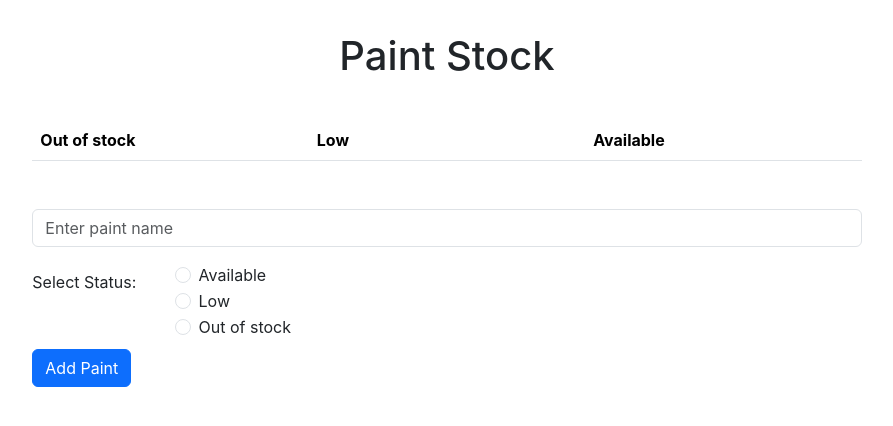
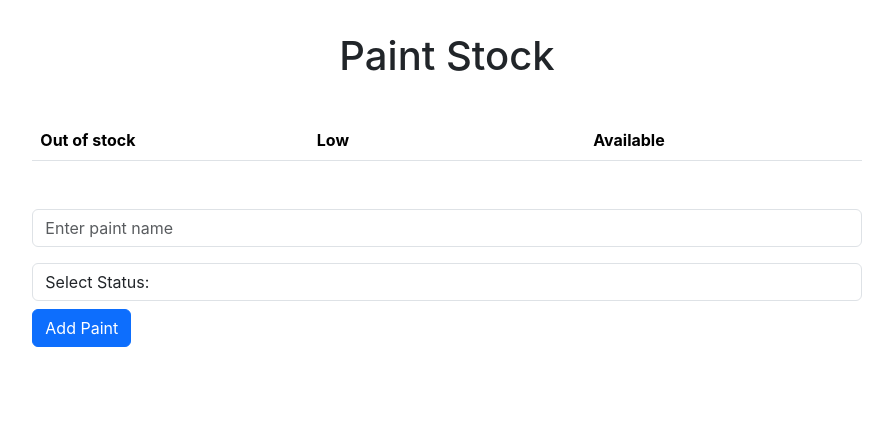
Before and after one commit to Benh7049/Paint-stock, a React (Create React App) app in the folder client/paint-stock/: page / in a window 1280 px wide. Shown: the top 426 px of the page, without its empty margins (193-1086 px from the left). Built offline with nearby package versions, Linux system fonts and the light colour scheme.

Commit message:
implemented front-end form validation logic

```diff
--- a/client/paint-stock/src/Components/PaintForm.js
+++ b/client/paint-stock/src/Components/PaintForm.js
@@ -1,38 +1,78 @@
-import React from "react";
+import { React, useState } from "react";
 import { Button, Form, Col, Row } from "react-bootstrap";
 
 const PaintForm = () => {
+  const [form, setForm] = useState({});
+  const [errors, setErrors] = useState({});
+
+  const setField = (field, value) => {
+    //append new form values
+    setForm({
+      ...form,
+      [field]: value,
+    });
+    // Check and see if errors exist, and remove from error object:
+    if (errors[field])
+      setErrors({
+        ...errors,
+        [field]: null,
+      });
+  };
+
+  const findFormErrors = () => {
+    //get paint and status
+    const { paintName, status } = form;
+    const newErrors = {};
+    //if paint name is null notify user
+    if (!paintName || paintName === "")
+      newErrors.paintName = "Please enter paint name";
+    //if status is not selected notify user
+    if (!status || status === "") newErrors.status = "Please select status";
+    return newErrors;
+  };
+
+  const handleSubmit = (e) => {
+    e.preventDefault();
+    // get errors
+    const newErrors = findFormErrors();
+    // check for errors
+    if (Object.keys(newErrors).length > 0) {
+      setErrors(newErrors);
+    }
+  };
+
   return (
-    <Form style={{ width: "100%" }}>
+    <Form style={{ width: "100%" }} onSubmit={handleSubmit}>
       <Row>
         <Form.Group as={Col}>
-          <Form.Control placeholder="Enter paint name" />
+          <Form.Control
+            type="text"
+            placeholder="Enter paint name"
+            onChange={(e) => setField("paintName", e.target.value)}
+            isInvalid={errors.paintName}
+          />
+          <Form.Control.Feedback type="invalid">
+            {errors.paintName}
+          </Form.Control.Feedback>
         </Form.Group>
       </Row>
-      <fieldset>
-        <Form.Group as={Row} className="mt-3">
-          <Form.Label as="legend" column sm={2}>
-            Select Status:
-          </Form.Label>
-          <Col sm={10}>
-            <Form.Check
-              type="radio"
-              label="Available"
-              name="paintStatusRadios"
-            />
-            <Form.Check
-              type="radio"
-              label="Low"
-              name="paintStatusRadios"
-            />
-            <Form.Check
-              type="radio"
-              label="Out of stock"
-              name="paintStatusRadios"
-            />
-          </Col>
+      <Row className="mt-3">
+        <Form.Group as={Col}>
+          <Form.Control
+            as="select"
+            onChange={(e) => setField("status", e.target.value)}
+            isInvalid={errors.status}
+          >
+            <option value="">Select Status:</option>
+            <option value="Available">Available</option>
+            <option value="Low">Low</option>
+            <option value="Out of Stock">Out of Stock</option>
+          </Form.Control>
+          <Form.Control.Feedback type="invalid">
+            {errors.status}
+          </Form.Control.Feedback>
         </Form.Group>
-      </fieldset>
+      </Row>
       <Button variant="primary" type="submit" xs={6} className="mt-2">
         Add Paint
       </Button>
--- a/client/paint-stock/src/Components/SwimLane.js
+++ b/client/paint-stock/src/Components/SwimLane.js
@@ -1,6 +1,6 @@
 import React from "react";
 import {Table } from "react-bootstrap";
-
+//todo: display none when no data
 const SwimLane = () => {
   return (
     <Table>
```
